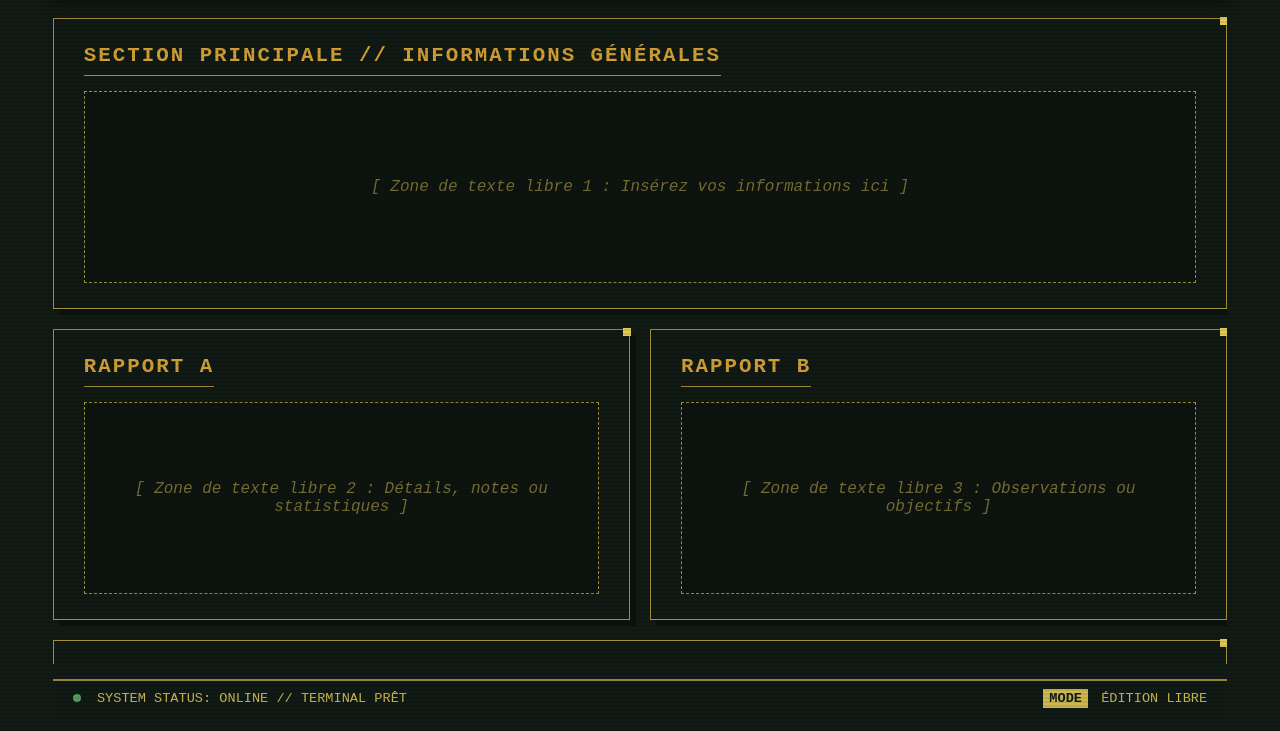
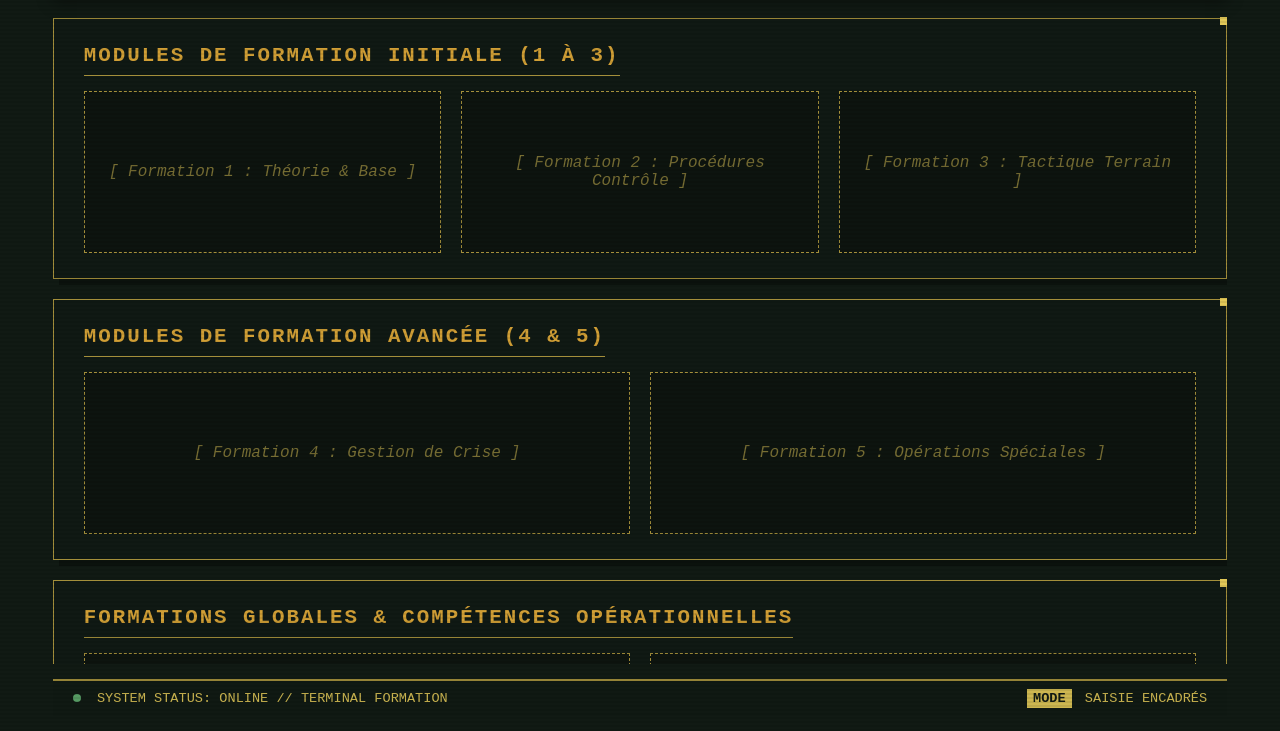
Before and after one commit to Kyoriii21/Doc-DIEE, a plain HTML site: page index.html in a window 1280 px wide. Shown: the part 69-800 px from the top of the page. Drawn offline with Linux system fonts and the light colour scheme.

Commit message:
Update title and content for training modules

```diff
--- a/index.html
+++ b/index.html
@@ -2,7 +2,7 @@
 <html lang="fr">
 <head>
     <meta charset="UTF-8">
-    <title>S.A.B.P. — DOSSIER OFFICIEL [VIDE]</title>
+    <title>S.A.B.P. — SUIVI DES FORMATIONS [SECURE TERMINAL]</title>
     <style>
         /* --- CONFIGURATION THÈME RP / NIER --- */
         :root {
@@ -95,10 +95,16 @@
             color: var(--accent-color);
         }
 
-        /* Grille interne pour organiser plusieurs encadrés côte à côte */
+        /* Grilles pour organiser les encadrés côte à côte */
         .grid-2cols {
             display: grid;
             grid-template-columns: repeat(auto-fit, minmax(300px, 1fr));
+            gap: 20px;
+        }
+
+        .grid-3cols {
+            display: grid;
+            grid-template-columns: repeat(auto-fit, minmax(250px, 1fr));
             gap: 20px;
         }
 
@@ -107,7 +113,7 @@
             border: 1px dashed var(--border-color);
             background: rgba(0, 0, 0, 0.2);
             padding: 20px;
-            min-height: 150px;
+            min-height: 120px;
             display: flex;
             flex-direction: column;
             justify-content: center;
@@ -142,43 +148,52 @@
     <div class="container">
         <!-- EN-TÊTE -->
         <header>
-            <h1>S.A.B.P. — FICHE DE DONNÉES <span style="font-size:0.75em; color:var(--accent-color);">[SECURE TERMINAL]</span></h1>
-            <div><span style="font-size: 0.9rem; color: var(--accent-color);">STATUT : EN COURS D'ÉDITION</span></div>
+            <h1>S.A.B.P. — DOSSIER FORMATIONS <span style="font-size:0.75em; color:var(--accent-color);">[MODULES OFFICIELS]</span></h1>
+            <div><span style="font-size: 0.9rem; color: var(--accent-color);">STATUT : PRÊT POUR SAISIE</span></div>
         </header>
 
-        <!-- ZONE CENTRALE AVEC ENCADRÉS VIDES -->
+        <!-- ZONE CENTRALE AVEC ENCADRÉS FORMATIONS -->
         <main class="content-area">
 
-            <!-- Premier grand encadré principal -->
+            <!-- SECTION FORMATIONS 1 À 3 -->
             <div class="panel">
-                <h2>Section Principale // Informations Générales</h2>
-                <div class="sub-box">
-                    [ Zone de texte libre 1 : Insérez vos informations ici ]
-                </div>
-            </div>
-
-            <!-- Grille avec deux encadrés côte à côte -->
-            <div class="grid-2cols">
-                <div class="panel">
-                    <h2>Rapport A</h2>
+                <h2>Modules de Formation Initiale (1 à 3)</h2>
+                <div class="grid-3cols">
                     <div class="sub-box">
-                        [ Zone de texte libre 2 : Détails, notes ou statistiques ]
+                        [ Formation 1 : Théorie & Base ]
                     </div>
-                </div>
-
-                <div class="panel">
-                    <h2>Rapport B</h2>
                     <div class="sub-box">
-                        [ Zone de texte libre 3 : Observations ou objectifs ]
+                        [ Formation 2 : Procédures Contrôle ]
+                    </div>
+                    <div class="sub-box">
+                        [ Formation 3 : Tactique Terrain ]
                     </div>
                 </div>
             </div>
 
-            <!-- Dernier grand encadré -->
+            <!-- SECTION FORMATIONS 4 & 5 -->
             <div class="panel">
-                <h2>Section Annexes // Observations</h2>
-                <div class="sub-box">
-                    [ Zone de texte libre 4 : Remarques finales, signatures ou status ]
+                <h2>Modules de Formation Avancée (4 & 5)</h2>
+                <div class="grid-2cols">
+                    <div class="sub-box">
+                        [ Formation 4 : Gestion de Crise ]
+                    </div>
+                    <div class="sub-box">
+                        [ Formation 5 : Opérations Spéciales ]
+                    </div>
+                </div>
+            </div>
+
+            <!-- SECTION FORMATIONS GLOBALES : CONDUITE & RADIO -->
+            <div class="panel">
+                <h2>Formations Globales & Compétences Opérationnelles</h2>
+                <div class="grid-2cols">
+                    <div class="sub-box">
+                        [ Formation Globale : Conduite Tactique & Intervention ]
+                    </div>
+                    <div class="sub-box">
+                        [ Formation Globale : Protocoles Radio & Communications ]
+                    </div>
                 </div>
             </div>
 
@@ -186,8 +201,8 @@
 
         <!-- PIED DE PAGE -->
         <footer>
-            <div><span class="status-pulse"></span> SYSTEM STATUS: ONLINE // TERMINAL PRÊT</div>
-            <div><span class="key">MODE</span> ÉDITION LIBRE</div>
+            <div><span class="status-pulse"></span> SYSTEM STATUS: ONLINE // TERMINAL FORMATION</div>
+            <div><span class="key">MODE</span> SAISIE ENCADRÉS</div>
         </footer>
     </div>
 
```
